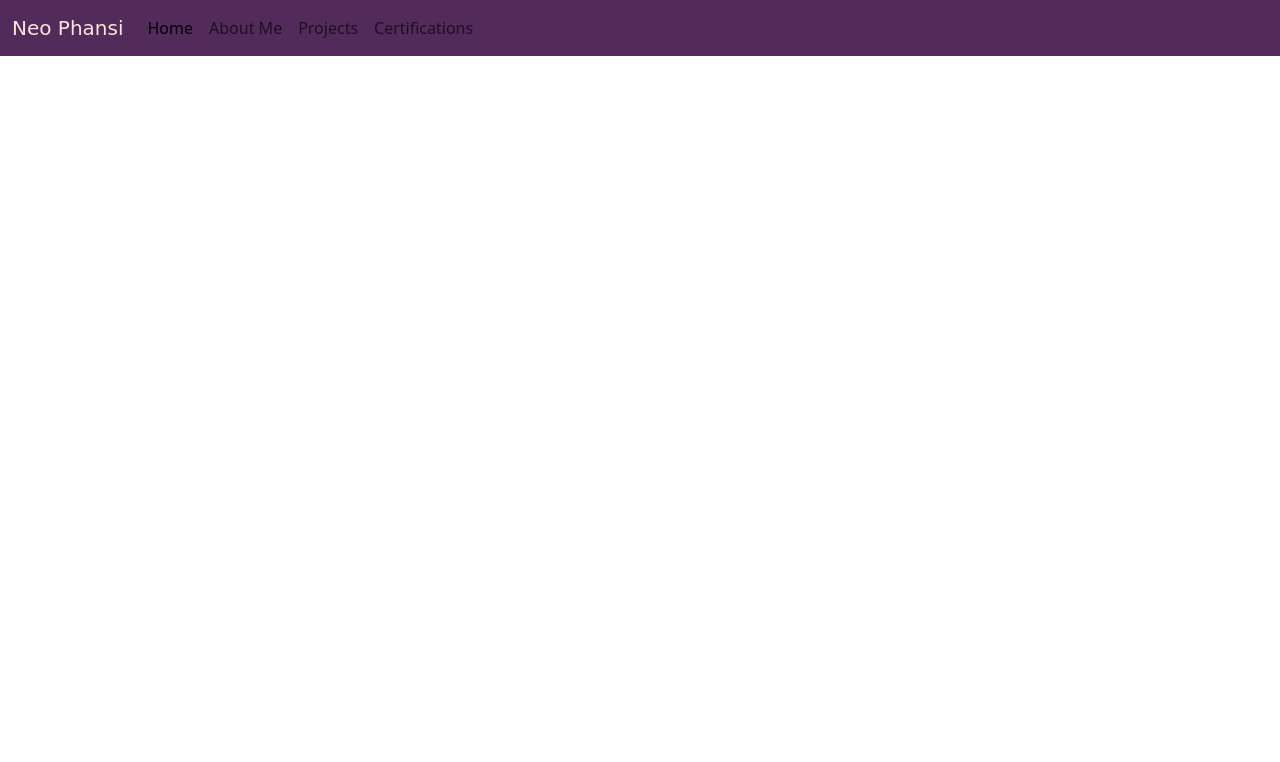
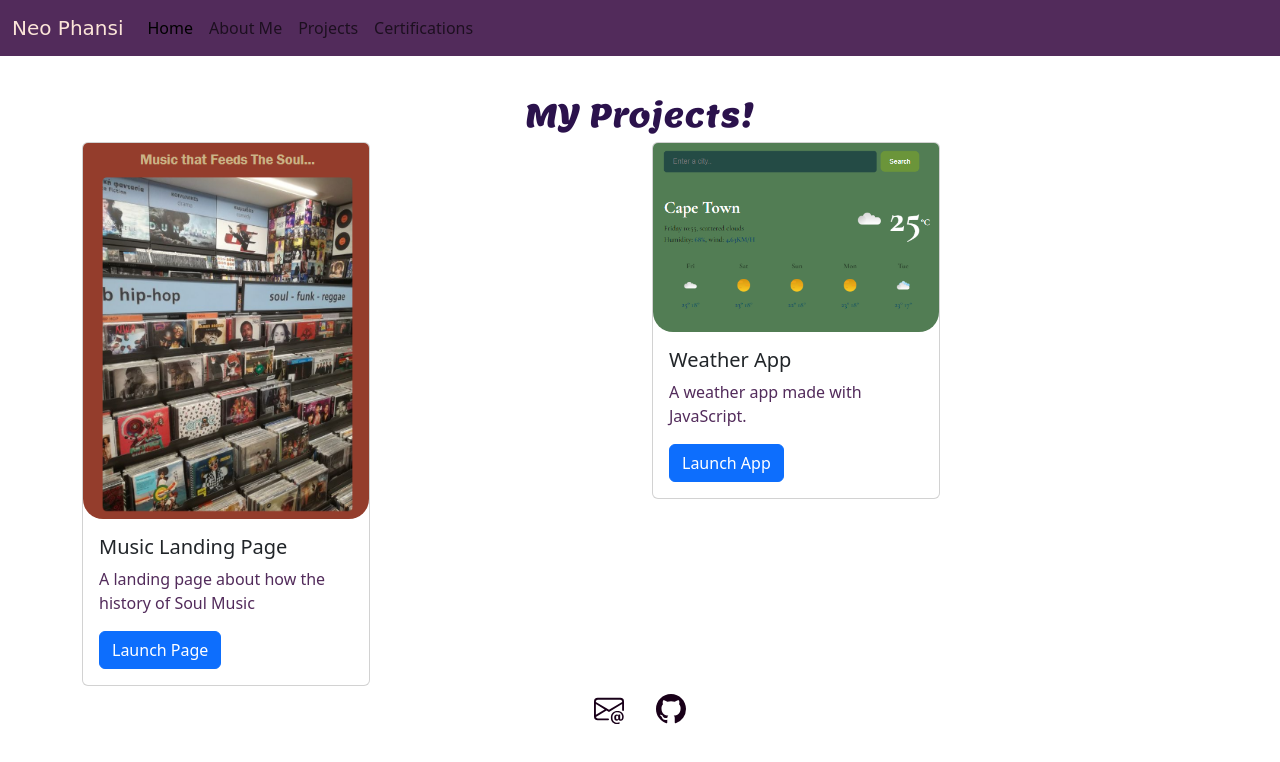
Before and after one commit to templehues/First-Portfolio, a plain HTML site: page projects.html in a window 1280 px wide. Drawn offline with nearby package versions, Linux system fonts and the light colour scheme; a web font is replaced by a local one.

Commit message:
Update projects.html

```diff
--- a/projects.html
+++ b/projects.html
@@ -47,7 +47,29 @@
         </nav>
     </div>
 
-    <div class="container">
+    <div class="container mt-5 pt-5">
+        <h1 class="project-title">MY Projects!</h1>
+        <div class="row">
+            <div class="col">
+                <div class="card" style="width: 18rem;">
+                    <img src="/images/music-landingpage.png" class="card-img-top" alt="music-langing-page">
+                    <div class="card-body">
+                        <h5 class="card-title">Music Landing Page</h5>
+                        <p class="card-text">A landing page about how the history of Soul Music</p>
+                        <a href="https://dashing-naiad-6e1637.netlify.app/" class="btn btn-primary">Launch Page</a>
+                    </div>
+                </div>
+            </div>
+            <div class="col">
+                <div class="card" style="width: 18rem;">
+                    <img src="/images/weather-app.png" class="card-img-top" alt="picture of my weather app">
+                    <div class="card-body">
+                        <h5 class="card-title">Weather App</h5>
+                        <p class="card-text">A weather app made with JavaScript.</p>
+                        <a href="https://hueys-weather.netlify.app/" class="btn btn-primary">Launch App</a>
+                    </div>
+                </div>
+            </div>
 
         </div>
 
```
Lines whose indentation alone changed are shown as unchanged.
